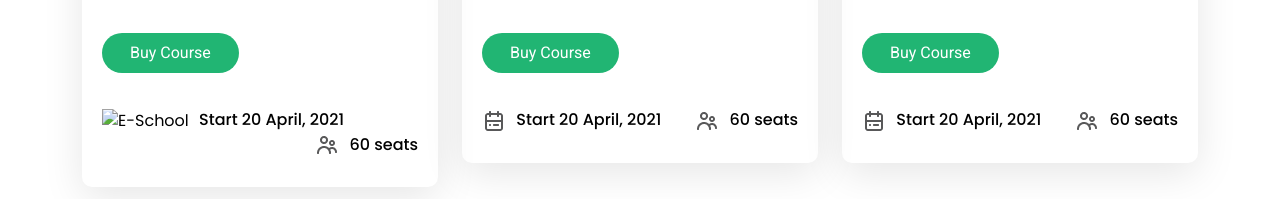
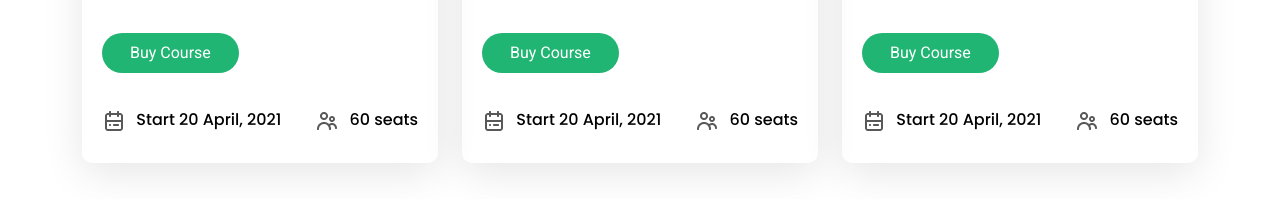
Before and after one commit to roshni-a1/e-school.p, a plain HTML site: page index.html in a window 1280 px wide. Shown: the part 1356-1555 px from the top of the page. Drawn offline with Linux system fonts and the light colour scheme; files whose address does not match are found by name.

Commit message:
Update index.html

```diff
--- a/index.html
+++ b/index.html
@@ -183,7 +183,7 @@
   <div class="c-left float-start">
   <ul class="list-inline mb-0">
   <li class="list-inline-item cli">
-  <img src="image/c-c.png" class="img-fluid" alt="E-School">
+  <img src="c-c.png" class="img-fluid" alt="E-School">
   </li>
   <li class="list-inline-item cli">
   <span>Start 20 April, 2021</span>
```
